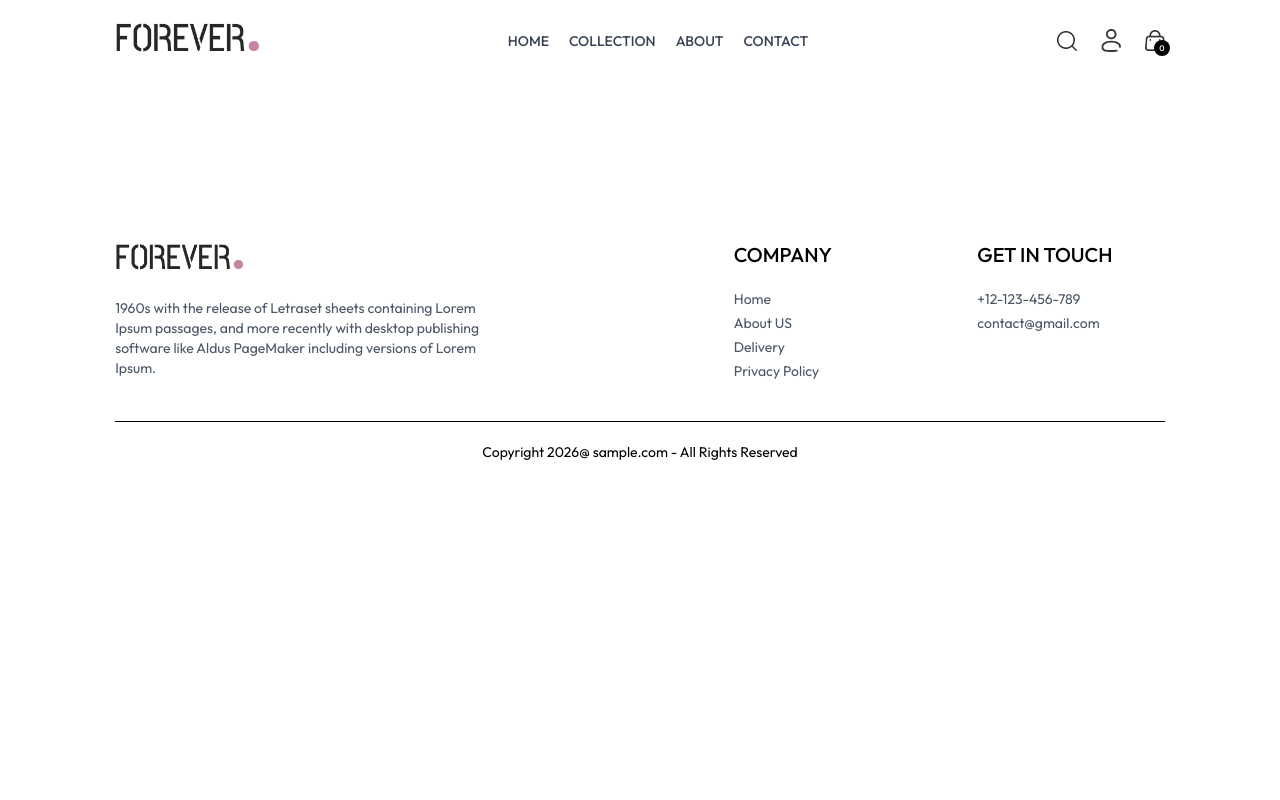
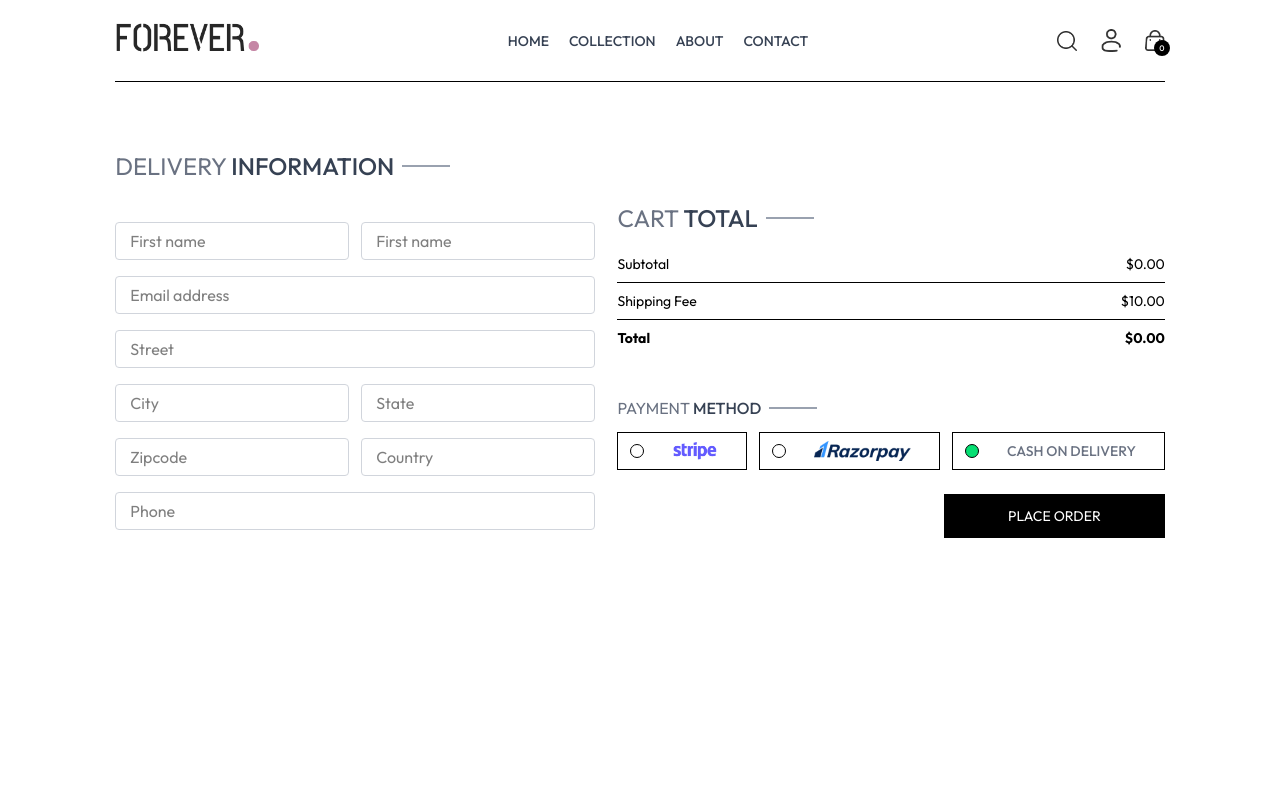
Before and after one commit to vaishnavm/onlinestore, a React (Vite) app in the folder frontend/: page /place-order in a window 1280 px wide. Shown: the top 800 px of the page. Built offline with nearby package versions, Linux system fonts and the light colour scheme.

Commit message:
feat: add orders page

```diff
--- a/frontend/src/App.jsx
+++ b/frontend/src/App.jsx
@@ -38,7 +38,7 @@
         <Route path='/product/:productId' element={<Product/>}/>
         <Route path='/cart' element={<Cart/>}/>
         <Route path='/login' element={<Login/>}/>
-        <Route path='/placeorder' element={<PlaceOrder/>}/>
+        <Route path='/place-order' element={<PlaceOrder/>}/>
         <Route path='/orders' element={<Orders/>}/>
 
       </Routes>
--- a/frontend/src/context/ShopContext.jsx
+++ b/frontend/src/context/ShopContext.jsx
@@ -1,6 +1,7 @@
 import React, { createContext, use, useEffect, useState } from "react";
 import { products } from "../assets/assets";
 import { toast } from "react-toastify";
+import {useNavigate} from 'react-router-dom'
 
  export const ShopContext=createContext();
 
@@ -11,6 +12,7 @@
     const [search,setSearch]=useState('')
     const [showSearch,setShowSearch]=useState(false)
     const [cartItems,setCartItems]=useState({})
+    const navigate= useNavigate()
 
     const addToCart=async (itemId,size)=>{
 
@@ -93,7 +95,8 @@
        products,currency,delivery_fee,
        search,setSearch,showSearch,setShowSearch,
        cartItems,addToCart,
-       getCartCount,updateQuantity,getCartAmount
+       getCartCount,updateQuantity,getCartAmount,
+       navigate
     }
 
   return (
--- a/frontend/src/pages/Cart.jsx
+++ b/frontend/src/pages/Cart.jsx
@@ -7,7 +7,7 @@
 
 const Cart = () => {
 
-  const {products,currency,cartItems,updateQuantity}=useContext(ShopContext)
+  const {products,currency,cartItems,updateQuantity,navigate}=useContext(ShopContext)
   const [cartData,setCartData]=useState([])
 
   useEffect(()=>{
@@ -68,6 +68,10 @@
       <div className='flex justify-end my-20'>
         <div className='w-full sm:w-[450px]'>
         <CartTotal/>
+        <div className='w-full text-end'>
+          <button onClick={()=>navigate('/place-order')} className='bg-black text-white text-sm my-8 px-8 py-3'>PROCEED TO CHECKOUT</button>
+        </div>
+
         </div>
       </div>
 
--- a/frontend/src/pages/Orders.jsx
+++ b/frontend/src/pages/Orders.jsx
@@ -1,9 +1,42 @@
-import React from 'react'
+import React, { useContext } from 'react'
+import { ShopContext } from '../context/ShopContext'
+import Title from '../components/Title'
 
 const Orders = () => {
+
+  const {products,currency}=useContext(ShopContext)
   return (
-    <div>
-
+    <div className='border-t pt-16'>
+      <div className='text-2xl'>
+        <Title text1={'MY'} text2={'ORDERS'}/>
+      </div>
+      <div>
+        {
+          products.slice(1,4).map((item,index)=>(
+              <div key={index} className='py-4 border-t border-b-gray-400 text-gray-700 flex flex-col md:flex-row md:items-center md:justify-between gap-4'>
+                  <div className='flex items-start gap-6 text-sm'>
+                    <img className='w-16 sm:w-20' src={item.image[0]} alt="" />
+                    <div>
+                      <p className='sm:text-base font-medium'>{item.name}</p>
+                      <div className='flex items-center gap-3 mt-2 text-base text-gray-700'>
+                        <p className='text-lg'>{currency}{item.price}</p>
+                        <p>Qunatity : 1</p>
+                        <p>Size : M</p>
+                      </div>
+                      <p className='mt-2'>Date : <span className='text-gray-400'>25 July 2026</span></p>
+                    </div>
+                  </div>
+                  <div className='flex justify-between md:w-1/2'>
+                    <div className='flex items-center gap-2'>
+                      <p className='min-w-2 h-2 rounded-full bg-green-500'></p>
+                      <p className='text-sm md:text-base'>Ready to ship</p>
+                    </div>
+                    <button className='border px-4 py-2 text-sm font-medium rounded-sm'>Track Order</button>
+                  </div>
+              </div>
+          ))
+        }
+      </div>
     </div>
   )
 }
--- a/frontend/src/pages/PlaceOrder.jsx
+++ b/frontend/src/pages/PlaceOrder.jsx
@@ -1,8 +1,74 @@
-import React from 'react'
+import React, { useContext, useState } from 'react'
+import Title from '../components/Title'
+import CartTotal from '../components/CartTotal'
+import { assets } from '../assets/assets'
+import { ShopContext } from '../context/ShopContext'
 
 const PlaceOrder = () => {
+
+  const [method,setMethod]=useState('cod')
+  const {navigate}=useContext(ShopContext)
   return (
-    <div>
+    <div className='flex flex-col sm:flex-row justify-between gap-4 pt-5 sm:pt-14 min-h-[80vh] border-t'>
+      {/* Left side */}
+      <div className='flex flex-col gap-4 w-full sm:max-w-[480px]'>
+        <div className='text-xl sm:text-2xl my-3'>
+          <Title text1={'DELIVERY'} text2={'INFORMATION'}/>
+        </div>
+        <div className='flex gap-3'>
+          <input className='border border-gray-300 rounded py-1.5 px-3.5 w-full' type="text" placeholder='First name' />
+           <input className='border border-gray-300 rounded py-1.5 px-3.5 w-full' type="text" placeholder='First name' />
+        </div>
+
+         <input className='border border-gray-300 rounded py-1.5 px-3.5 w-full' type="email" placeholder='Email address' />
+         <input className='border border-gray-300 rounded py-1.5 px-3.5 w-full' type="text" placeholder='Street' />
+
+          <div className='flex gap-3'>
+           <input className='border border-gray-300 rounded py-1.5 px-3.5 w-full' type="text" placeholder='City' />
+           <input className='border border-gray-300 rounded py-1.5 px-3.5 w-full' type="text" placeholder='State' />
+          </div>
+
+           <div className='flex gap-3'>
+           <input className='border border-gray-300 rounded py-1.5 px-3.5 w-full' type="number" placeholder='Zipcode' />
+           <input className='border border-gray-300 rounded py-1.5 px-3.5 w-full' type="text" placeholder='Country' />
+          </div>
+           <input className='border border-gray-300 rounded py-1.5 px-3.5 w-full' type="number" placeholder='Phone' />
+      </div>
+
+      {/* Right side */}
+
+      <div className='mt-8'>
+        <div className='mt-8 min-w-80'>
+          <CartTotal/>
+        </div>
+
+        <div className='mt-12'>
+          <Title text1={'PAYMENT'} text2={'METHOD'}/>
+
+          {/* {Payemnt method delection} */}
+
+          <div className='flex flex-col gap-3 lg:flex-row'>
+            <div onClick={()=>setMethod('stripe')} className='flex items-center gap-3 border p-2 px-3 cursor-pointer '>
+              <p className={`min-w-3.5 h-3.5 border rounded-full ${method==='stripe' ? 'bg-green-400' :''}`}></p>
+              <img className='h-5 mx-4' src={assets.stripe_logo} alt="" />
+            </div>
+
+            <div onClick={()=>setMethod('razorpay')} className='flex items-center gap-3 border p-2 px-3 cursor-pointer'>
+              <p className={`min-w-3.5 h-3.5 border rounded-full ${method==='razorpay' ? 'bg-green-400' :''}`}></p>
+              <img className='h-5 mx-4' src={assets.razorpay_logo} alt="" />
+            </div>
+
+            <div onClick={()=>setMethod('code')} className='flex items-center gap-3 border p-2 px-3 cursor-pointer '>
+              <p className={`min-w-3.5 h-3.5 border rounded-full ${method==='cod' ? 'bg-green-400' :''}`}></p>
+              <p className='text-gray-500 text-sm font-medium mx-4'>CASH ON DELIVERY</p>
+            </div>
+          </div>
+
+          <div className='w-full text-end mt-6'>
+            <button onClick={()=>navigate('/orders')} className='bg-black text-white px-16 py-3 text-sm'>PLACE ORDER</button>
+          </div>
+        </div>
+      </div>
 
     </div>
   )
```
